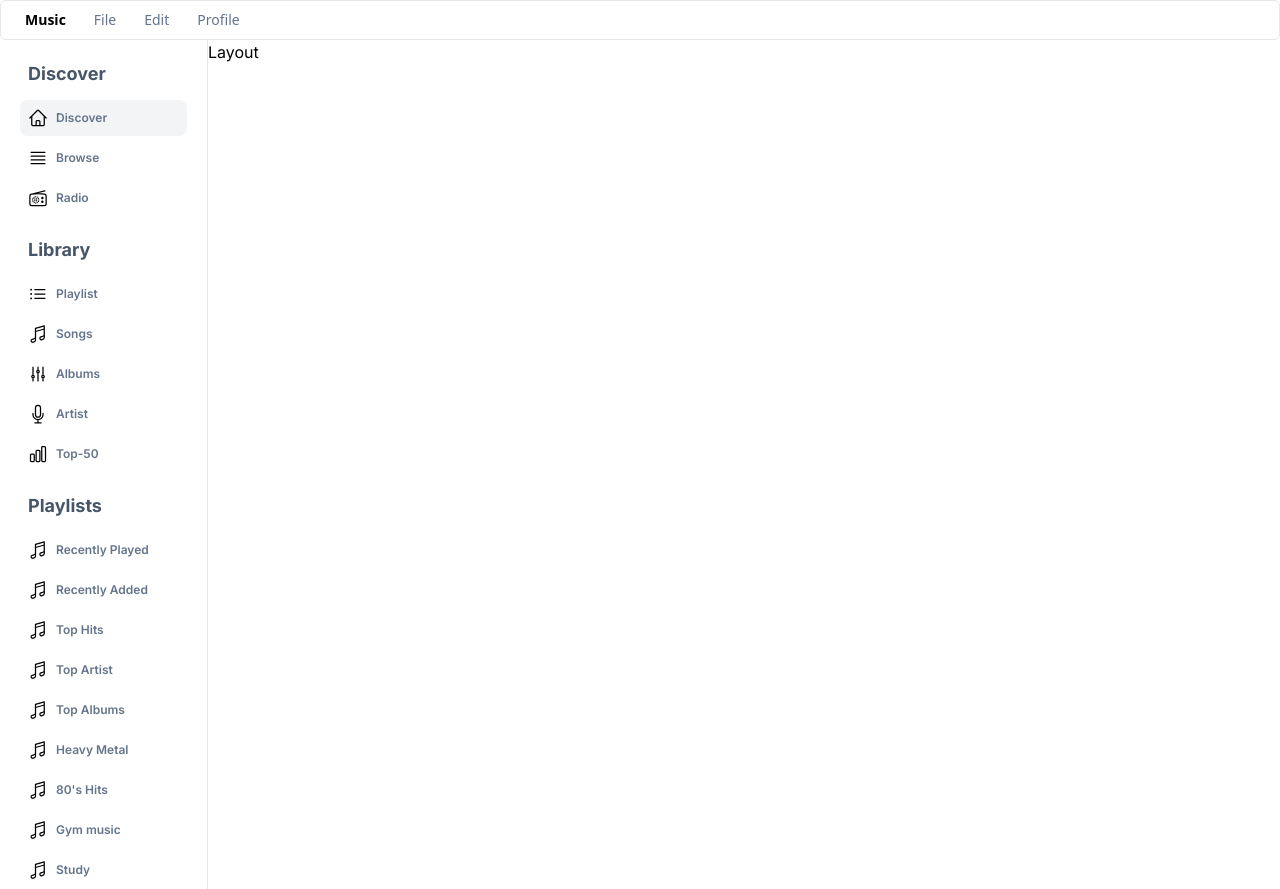
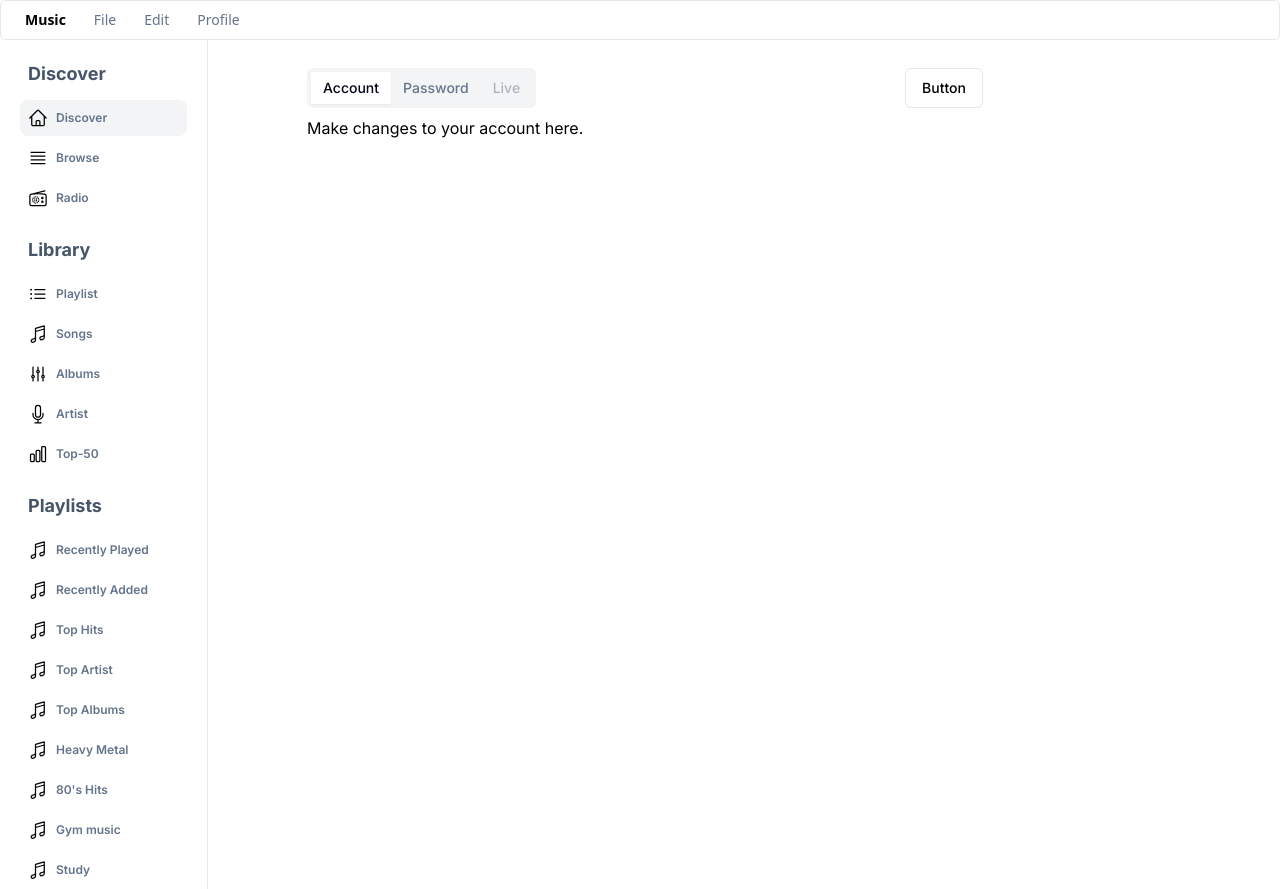
Before and after one commit to laguagu/music-app, a Next.js app: page / in a window 1280 px wide. Built offline with nearby package versions, Linux system fonts and the light colour scheme.

Commit message:
feat: add tabs and button

```diff
--- a/app/page.tsx
+++ b/app/page.tsx
@@ -1,3 +1,42 @@
-export default function Home() {
-  return <div>Layout</div>;
+import { Button } from "@/components/ui/button";
+import { Separator } from "@/components/ui/separator";
+import { Tabs, TabsContent, TabsList, TabsTrigger } from "@/components/ui/tabs";
+
+export default function MusicPage() {
+  return (
+    <div className="flex justify-around md:flex-row md:overflow-hidden mt-7">
+      <div className="flex">
+        <Tabs defaultValue="account" className="w-[400px]">
+          <TabsList className="bg-gray-100 ">
+            <TabsTrigger value="account">Account</TabsTrigger>
+            <TabsTrigger value="password">Password</TabsTrigger>
+            <TabsTrigger value="live" disabled>
+              Live
+            </TabsTrigger>
+          </TabsList>
+          <TabsContent value="account">
+            Make changes to your account here.
+          </TabsContent>
+          <TabsContent value="password">Change your password here.</TabsContent>
+        </Tabs>
+      </div>
+
+      <div className="flex justify-start">
+
+        <Button variant="outline">Button</Button>
+      </div>
+      <div className="flex justify-end"></div>
+    </div>
+  );
 }
+
+// export default function Layout({ children }: { children: React.ReactNode }) {
+//   return (
+//     <div className="flex h-screen flex-col md:flex-row md:overflow-hidden">
+//       <div className="w-full flex-none md:w-64">
+//         <SideNav />
+//       </div>
+//       <div className="flex-grow p-6 md:overflow-y-auto md:p-12">{children}</div>
+//     </div>
+//   );
+// }
```
